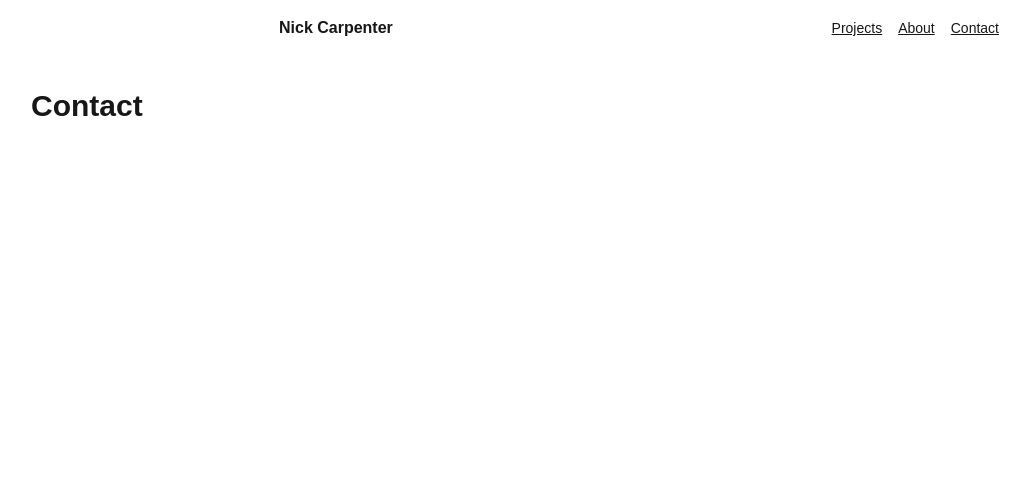
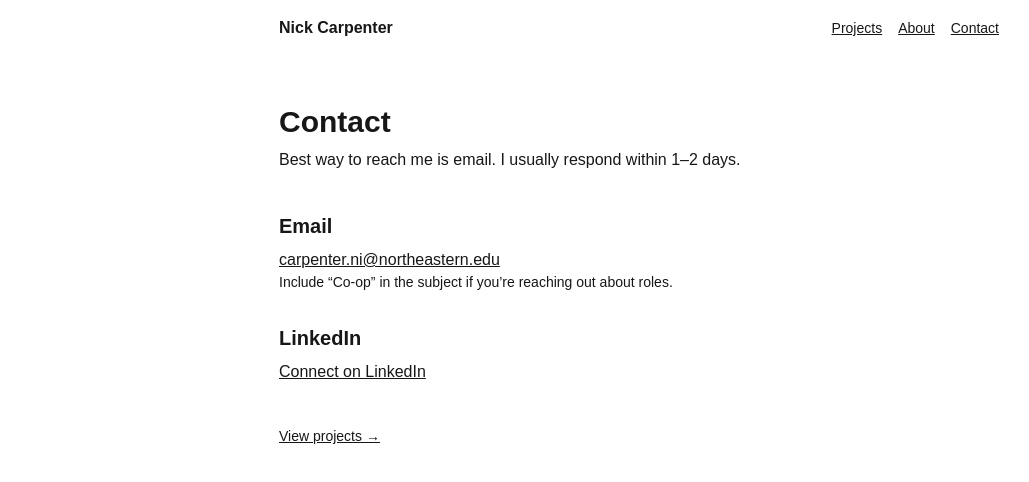
Before and after one commit to nickc32849/personal_website, a Next.js app: page /contact in a window 1280 px wide. Shown: the top 482 px of the page, without its empty margins (1-1030 px from the left). Built offline with nearby package versions, Linux system fonts and the light colour scheme.

Commit message:
Add contact page

```diff
--- a/app/contact/page.tsx
+++ b/app/contact/page.tsx
@@ -1,7 +1,44 @@
-export default function Page() {
-    return (
-        <main className="p-8">
-            <h1 className="text-3xl font-bold">Contact</h1>
-        </main>
-    );
+import Link from "next/link";
+
+export default function ContactPage() {
+  return (
+    <main className="mx-auto max-w-3xl px-6 py-12">
+      <header className="space-y-2">
+        <h1 className="text-3xl font-semibold">Contact</h1>
+        <p className="text-base">
+          Best way to reach me is email. I usually respond within 1–2 days.
+        </p>
+      </header>
+
+      <section className="mt-10 space-y-8">
+        <div className="space-y-2">
+          <h2 className="text-xl font-semibold">Email</h2>
+          <a className="underline" href="mailto:carpenter.ni@northeastern.edu">
+            carpenter.ni@northeastern.edu
+          </a>
+          <p className="text-sm">
+            Include “Co-op” in the subject if you’re reaching out about roles.
+          </p>
+        </div>
+
+        <div className="space-y-2">
+          <h2 className="text-xl font-semibold">LinkedIn</h2>
+          <a
+            className="underline"
+            href="www.linkedin.com/in/nicholas-carpenter-083649326"
+            target="_blank"
+            rel="noreferrer"
+          >
+            Connect on LinkedIn
+          </a>
+        </div>
+
+        <div className="pt-2">
+          <Link href="/projects" className="underline text-sm">
+            View projects →
+          </Link>
+        </div>
+      </section>
+    </main>
+  );
 }
```
